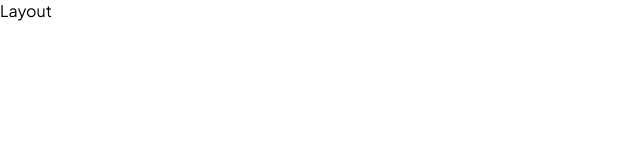
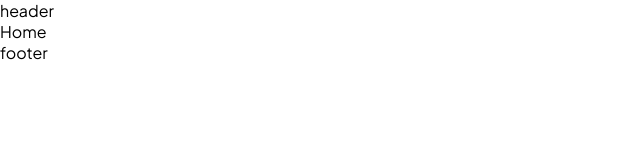
Before and after one commit to Bruno977/igma, a React (Vite) app: page / in a window 1280 px wide. Shown: the top 160 px of the page, without its empty margins (0-640 px from the left). Built offline with nearby package versions, Linux system fonts and the light colour scheme; the HTML template or start-up script is replaced by a standard one.

Commit message:
feat: configure layout

```diff
--- /dev/null
+++ b/src/components/Footer/index.tsx
@@ -0,0 +1,3 @@
+export function Footer() {
+  return <footer>footer</footer>;
+}
--- /dev/null
+++ b/src/components/Header/index.tsx
@@ -0,0 +1,3 @@
+export function Header() {
+  return <header>header</header>;
+}
--- a/src/components/Layout/index.tsx
+++ b/src/components/Layout/index.tsx
@@ -1,7 +1,15 @@
+import { Home } from '../../pages/Home';
+import { Footer } from '../Footer';
+import { Header } from '../Header';
+
 export function Layout() {
   return (
     <>
-      <div>Layout</div>
+      <Header />
+      <main>
+        <Home />
+      </main>
+      <Footer />
     </>
-  )
+  );
 }
--- /dev/null
+++ b/src/pages/Home/index.tsx
@@ -0,0 +1,5 @@
+import React from 'react';
+
+export function Home() {
+  return <div>Home</div>;
+}
```
Also changed, not shown: src/App.tsx (+8 -8 lines).
